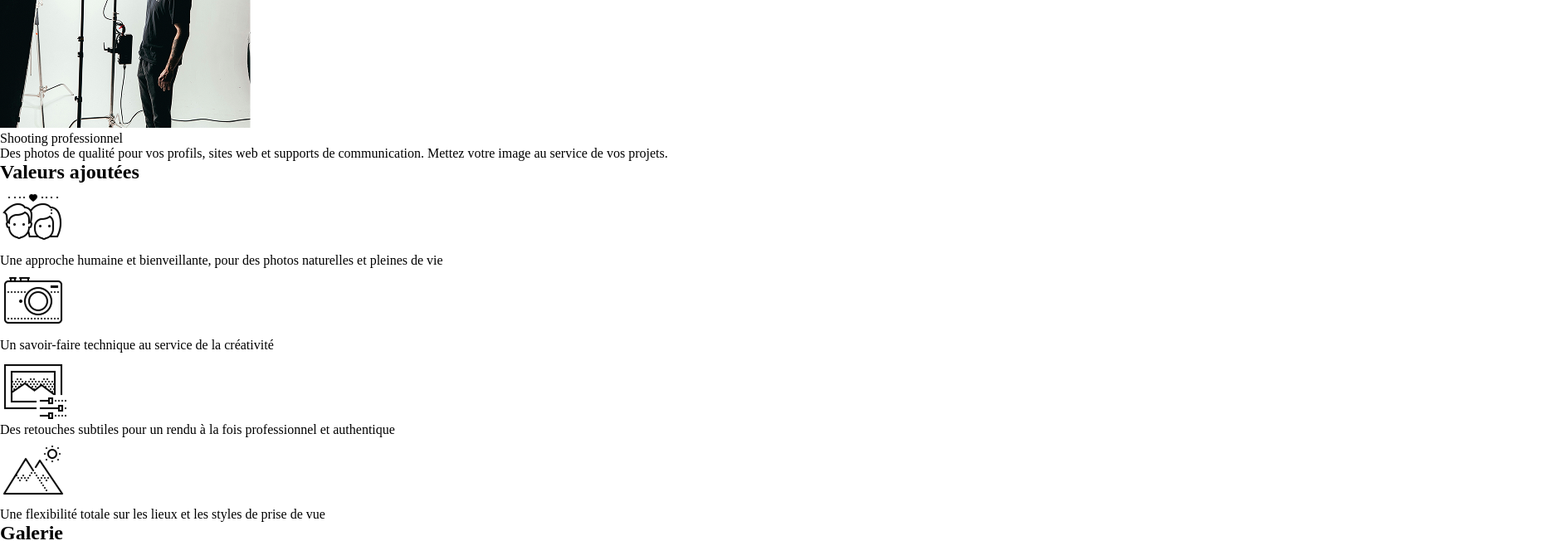
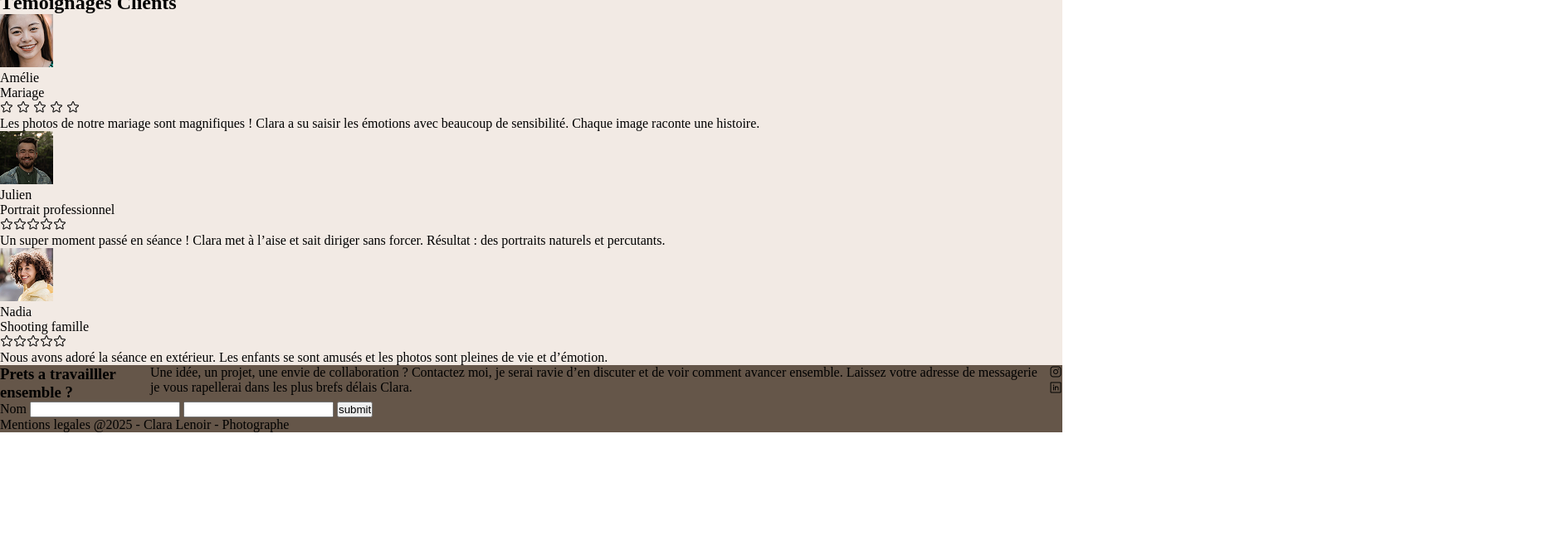
Before and after one commit to euros42/Evaluation-maquette-photographe, a plain HTML site: page index.html in a window 1280 px wide. Shown: the part 1760-2412 px from the top of the page at 83% size, 1876 px wide, since content can reach past the window. After the commit the page ends 2281 px from the top, so only its background shows below. Drawn offline with nearby package versions, Linux system fonts and the light colour scheme; a web font is replaced by a local one.

Commit message:
css maintenant à la recherche du container perdu

```diff
--- a/index.html
+++ b/index.html
@@ -19,11 +19,11 @@
     <!-- MAIN -->
     <main>
         <!-- HEADER -->
-        <header class="bg txt-white flex">
+        <header class="bg txt-white flex align-items">
             <!-- A gauche -->
             <p>Clara Lenoir</p>
             <!-- A droite -->
-            <ul>
+            <ul class="flex align-items flex-start">
                 <li>
                     <p>Prestations </p>
                 </li>
@@ -40,7 +40,7 @@
         <!-- SECTION HERO -->
         <section>
 
-            <div>
+            <div class="txt-white flex align-items">
                 <p>Clara Lenoir</p>
                 <h1>Photographie</h1>
                 <p>Capturer l’emotion, révéler la beauté du moment</p>
@@ -59,7 +59,7 @@
                 </h2>
                 <!-- DIV Carte chaque prestations -->
 
-            <div>
+            <div class="flex align-items align-center">
                 <!-- Carte 1 -->
 
                 <div>
@@ -103,9 +103,9 @@
         <!-- FIN SECTION 1 -->
 
         <!-- SECTION 2 -->
-        <section>
+        <section class="bg-section-2">
             <h2>Valeurs ajoutées</h2>
-            <div>
+            <div class="flex align-center align-items">
                 <div><img src="asset-photographe/humain.png">
                     <p> Une approche humaine et bienveillante, pour des photos naturelles et pleines de vie </p>
                 </div>
@@ -126,8 +126,9 @@
         <!-- FIN SECTION 2 -->
 
         <!-- SECTION 3 -->
-        <section>
+        <section class="flex">
             <h2>Galerie </h2>
+            <!-- Bloc en haut -->
             <div><img src="asset-photographe/portrait.png">
                 <p>Portraits en lumière naturelle</p>
                 <p>une série de portraits réalisés en extérieur, jouant avec la lumière du matin pour un rendu doux et
@@ -138,6 +139,8 @@
                 <p>Reportage photo complet, des préparatifs à la soirée, capturant les émotions et les petits détails
                     d’une journée inoubliable.</p>
             </div>
+
+            <!-- Bloc en bas -->
             <div><img src="asset-photographe/corporate-novatech 2.png">
                 <p>Corporate – Équipe NovaTech</p>
                 <p>Shooting professionnel pour la communication interne et externe de l’entreprise, avec une mise en
@@ -154,13 +157,13 @@
 
         <!-- SECTION 4 -->
 
-        <section>
+        <section class="bg-section-4">
             <h2> Témoignages Clients</h2>
             <div><div>
                 <div> <img src="asset-photographe/Amelie.png">
                     <p>Amélie</p>
                     <p>Mariage</p>
-                    <p> </p>
+                    <p> <i class="ph ph-star"></i> <i class="ph ph-star"></i> <i class="ph ph-star"></i> <i class="ph ph-star"></i> <i class="ph ph-star"></i></p>
                 </div>
                 <p>Les photos de notre mariage sont magnifiques ! Clara a su saisir les émotions avec beaucoup de
                     sensibilité. Chaque image raconte une histoire. </p>
@@ -169,7 +172,7 @@
                 <div> <img src="asset-photographe/Julien.png">
                     <p> Julien</p>
                     <p>Portrait professionnel</p>
-                    <p> </p>
+                    <p><i class="ph ph-star"></i><i class="ph ph-star"></i><i class="ph ph-star"></i><i class="ph ph-star"></i><i class="ph ph-star"></i> </p>
                 </div>
                 <p> Un super moment passé en séance ! Clara met à l’aise et sait diriger sans forcer.
 
@@ -179,7 +182,7 @@
                 <div> <img src="asset-photographe/Nadia.png">
                     <p>Nadia</p>
                     <p>Shooting famille</p>
-                    <p> </p>
+                    <p> <i class="ph ph-star"></i><i class="ph ph-star"></i><i class="ph ph-star"></i><i class="ph ph-star"></i><i class="ph ph-star"></i></p>
                 </div>
                 <p> Nous avons adoré la séance en extérieur. Les enfants se sont amusés et les photos sont pleines de
                     vie et d’émotion.</p>
@@ -190,8 +193,8 @@
     </main>
 
     <!-- FOOTER -->
-    <footer>
-        <div>
+    <footer class="bg-footer">
+        <div class="flex">
             <h3>Prets a travailller ensemble ? </h3>
             <p>Une idée, un projet, une envie de collaboration ?
                 Contactez moi, je serai ravie d’en discuter et de voir comment avancer ensemble.
@@ -213,15 +216,16 @@
 
         <div>
             <!-- NOM -->
+             <label>Nom</label>
             <input type="text">
             <!-- EMAIL -->
-            <input type="text">
+            <input type="email">
             <!-- ENVOYER -->
             <input type="button" value="submit">
         </div>
 
         <!-- MENTIONS LEGALES -->
-        <p>Mentions legales @2025 - Clara Lenoir - Photographe</p>
+        <p class="flex align-center">Mentions legales @2025 - Clara Lenoir - Photographe</p>
     </footer>
     <!-- FIN DU FOOTER -->
 </body>
--- a/style.css
+++ b/style.css
@@ -18,6 +18,10 @@ a{
 
 .flex {
 display:flex;}
+
+.flex-wrap{
+    flex-wrap: wrap;
+}
 
 .space-between {
 justify-content:space-between ;}
@@ -67,7 +71,7 @@ justify-content:center;}
 }
 
 
-/*Mes classes*/
+/*Mes classes d'alignement*/
 
 .container-1000 {
 max-width: 1000px;
@@ -101,6 +105,10 @@ padding-top: 60px;
     padding: 40px;
 }
 
+.align-items{
+    align-items: flex-start;
+
+}
 /*JE M'ADRESSE A TOUS*/
 
 ul li {list-style: none;}
@@ -110,6 +118,9 @@ h1,h2{
      font-family: "Kalnia", serif;
 }
 
+h1{
+    font-size: 50px;
+}
 
 /*HEADER*/
 
@@ -133,8 +144,19 @@ background-repeat: no-repeat;}
 
 /*SECTION 1*/
 
+
 /*SECTION 2*/
 
+.bg-section-2{background-color: #F2EAE4;}
 /*SECTION 3*/
+
+
 /*SECTION 4*/
+
+.bg-section-4{background-color: #F2EAE4;}
+
 /*FOOTER*/
+
+.bg-footer{
+    background-color: #655649;
+}
```
